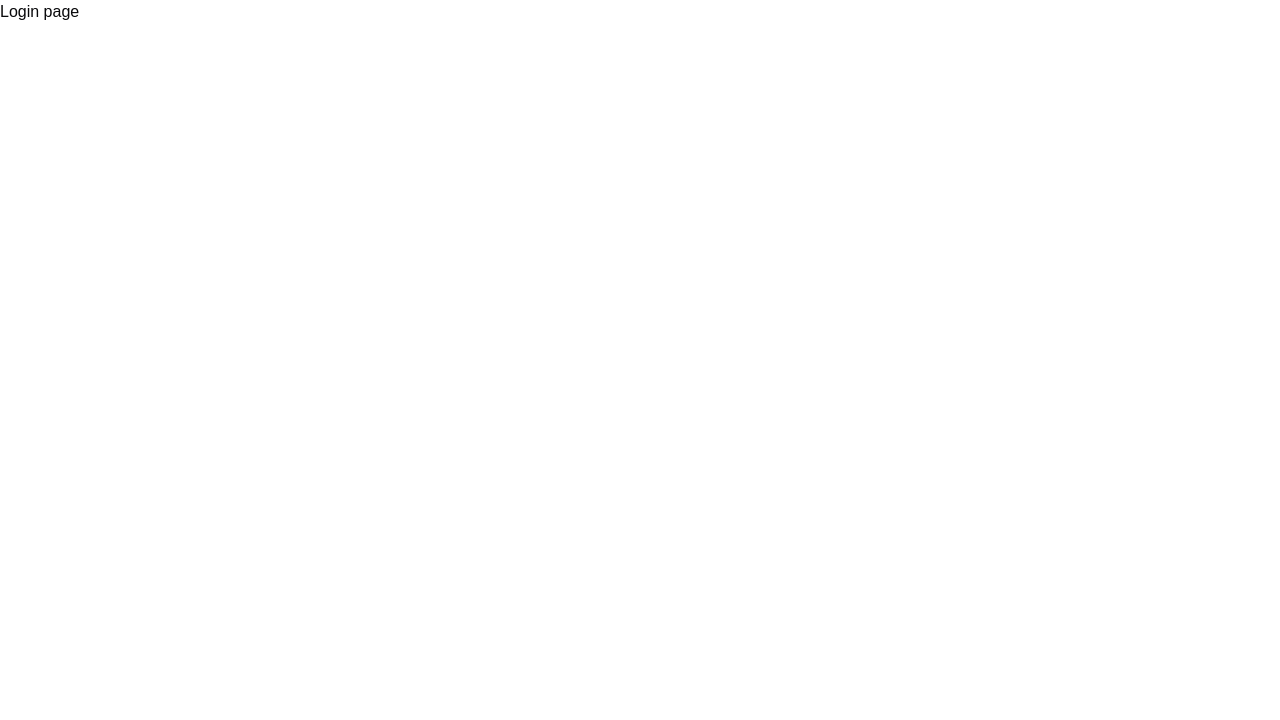
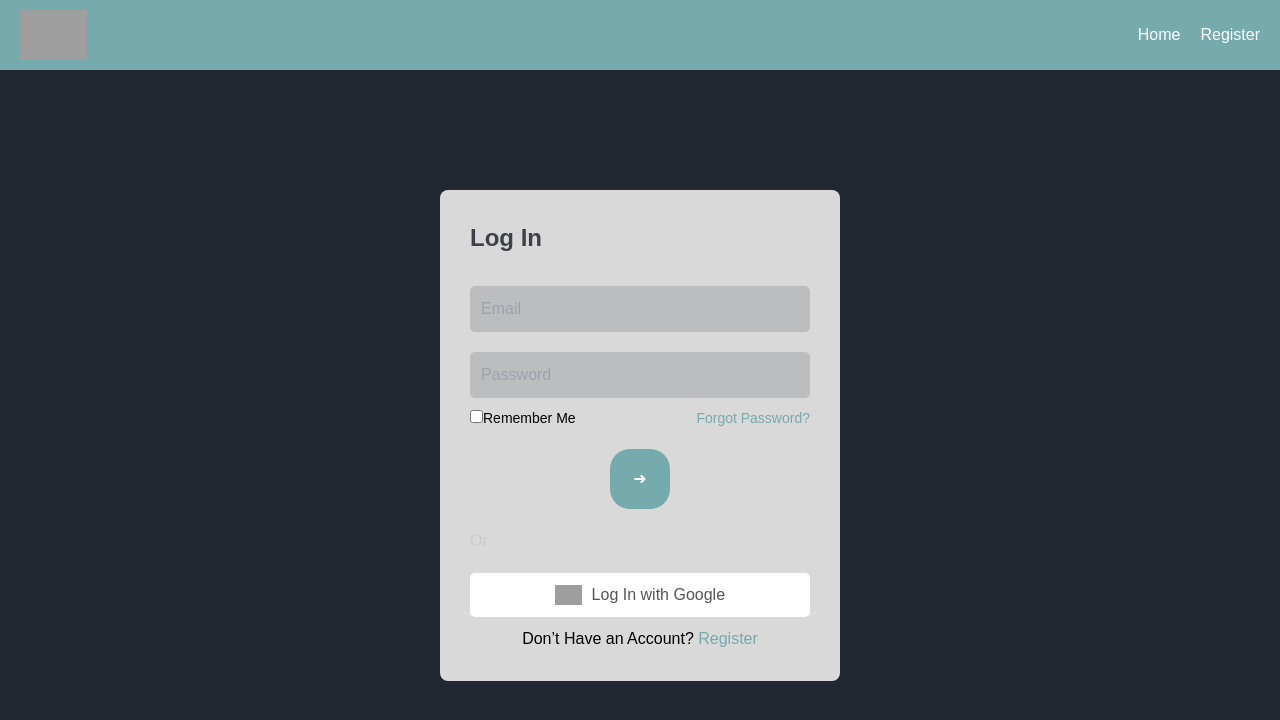
Before and after one commit to alharitz/isitphisy, a Next.js app: page /login in a window 1280 px wide. Shown: the top 720 px of the page. Built offline with nearby package versions, Linux system fonts and the light colour scheme; grey boxes are pictures that could not be loaded.

Commit message:
login page

```diff
--- a/src/app/login/page.tsx
+++ b/src/app/login/page.tsx
@@ -1,9 +1,171 @@
-"use client";
+import React from "react";
 
-export default function Login(){
-    return(
-        <div>
-            Login page
+const LoginPage: React.FC = () => {
+  return (
+    <div style={styles.container}>
+      <header style={styles.header}>
+        <div style={styles.logoContainer}>
+          <img src="public/assets/logo.png" alt="Logo" style={styles.logo} />
         </div>
-    );
-}2
+        <nav style={styles.nav}>
+          <a href="#" style={styles.navLink}>Home</a>
+          <a href="#" style={styles.navLink}>Register</a>
+        </nav>
+      </header>
+      <div style={styles.main}>
+        <div style={styles.loginBox}>
+          <h2 style={styles.title}>Log In</h2>
+          <form>
+            <input type="email" placeholder="Email" style={styles.input} />
+            <input type="password" placeholder="Password" style={styles.input} />
+            <div style={styles.options}>
+              <label style={styles.rememberMe}>
+                <input type="checkbox" />
+                Remember Me
+              </label>
+              <a href="#" style={styles.forgotPassword}>Forgot Password?</a>
+            </div>
+            <button type="submit" style={styles.button}>
+              ➜
+            </button>
+          </form>
+          <div style={styles.divider}>Or</div>
+          <button style={styles.googleButton}>
+            <img
+              src="https://www.gstatic.com/images/branding/product/1x/gsa_48dp.png"
+              alt="Google"
+              style={styles.googleIcon}
+            />
+            Log In with Google
+          </button>
+          <p style={styles.accountText}>
+            Don’t Have an Account?{" "}
+            <a href="#" style={styles.registerLink}>Register</a>
+          </p>
+        </div>
+      </div>
+    </div>
+  );
+};
+
+const styles = {
+  container: {
+    fontFamily: "Arial, sans-serif",
+    backgroundColor: "#212832",
+    color: "#fff",
+    minHeight: "100vh",
+    display: "flex",
+    flexDirection: "column",
+  },
+  header: {
+    display: "flex",
+    justifyContent: "space-between",
+    alignItems: "center",
+    backgroundColor: "#75abad",
+    padding: "10px 20px",
+  },
+  logoContainer: {
+    display: "flex",
+    alignItems: "center",
+  },
+  logo: {
+    height: "50px",
+  },
+  nav: {
+    display: "flex",
+    gap: "20px",
+  },
+  navLink: {
+    color: "#fff",
+    textDecoration: "none",
+    fontSize: "16px",
+  },
+  main: {
+    flex: 1,
+    display: "flex",
+    justifyContent: "center",
+    alignItems: "center",
+  },
+  loginBox: {
+    backgroundColor: "#d9d9d9",
+    padding: "30px",
+    borderRadius: "8px",
+    maxWidth: "400px",
+    width: "100%",
+  },
+  title: {
+    fontSize: "24px",
+    marginBottom: "20px",
+    color: "#3d414a",
+    textAlign: "left",
+    fontWeight: 700,
+  },
+  input: {
+    width: "100%",
+    padding: "10px",
+    margin: "10px 0",
+    borderRadius: "5px",
+    border: "1px solid #bcbdbf",
+    backgroundColor: "#bcbdbf",
+    fontSize: "16px",
+  },
+  options: {
+    display: "flex",
+    justifyContent: "space-between",
+    alignItems: "center",
+    fontSize: "14px",
+    marginBottom: "20px",
+  },
+  rememberMe: {
+    color: "#000",
+  },
+  forgotPassword: {
+    color: "#75abad",
+    textDecoration: "none",
+  },
+  button: {
+    backgroundColor: "#75abad",
+    color: "#fff",
+    border: "none",
+    borderRadius: "20px",
+    padding: "5px",
+    cursor: "pointer",
+    width: "60px",
+    height: "60px",
+    margin: "0 auto",
+    display: "block",
+    fontSize: "16px",
+    textAlign: "center",
+  },
+  divider: {
+    margin: "20px 0",
+    color: "#ccc",
+  },
+  googleButton: {
+    backgroundColor: "#fff",
+    color: "#555",
+    border: "none",
+    borderRadius: "5px",
+    padding: "10px",
+    cursor: "pointer",
+    width: "100%",
+    display: "flex",
+    alignItems: "center",
+    justifyContent: "center",
+  },
+  googleIcon: {
+    height: "20px",
+    marginRight: "10px",
+  },
+  accountText: {
+    color: "#000",
+    textAlign: "center",
+    marginTop: "10px",
+  },
+  registerLink: {
+    color: "#75abad",
+    textDecoration: "none",
+  },
+};
+
+export default LoginPage;
```
